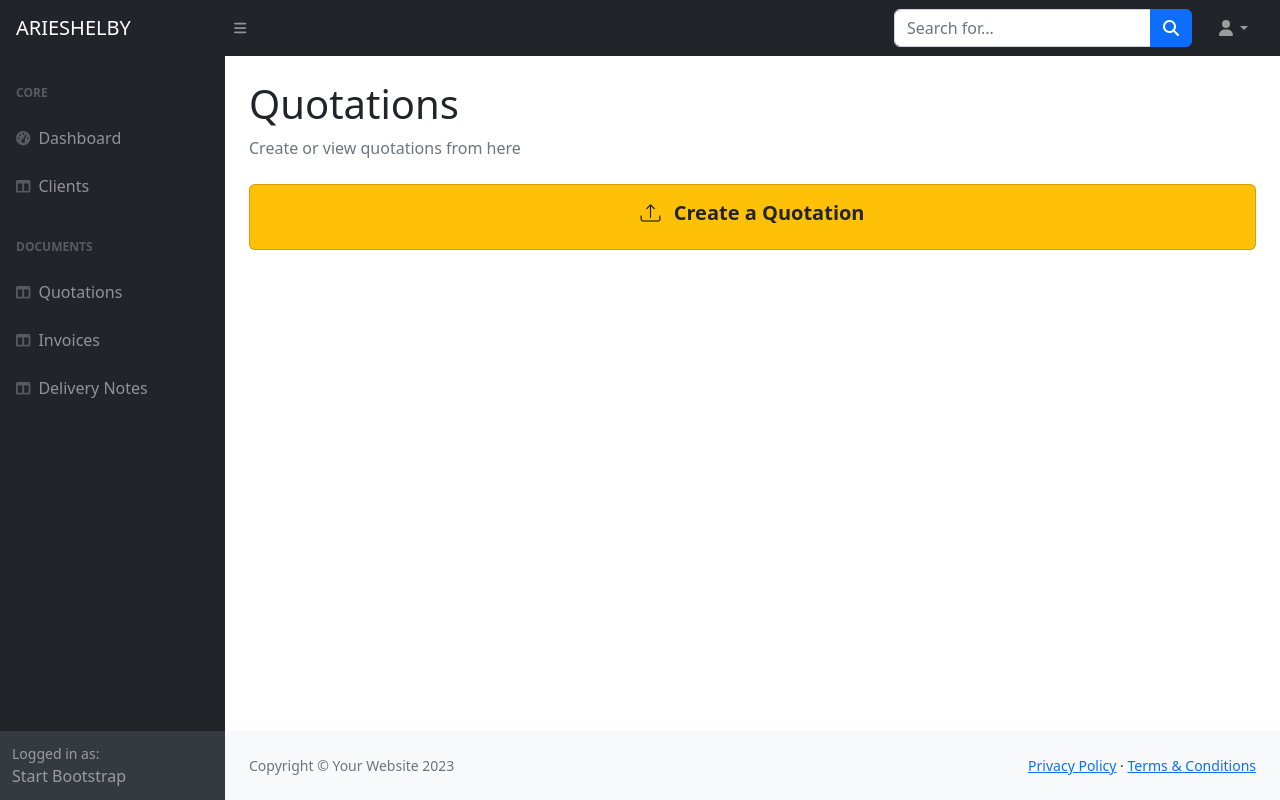
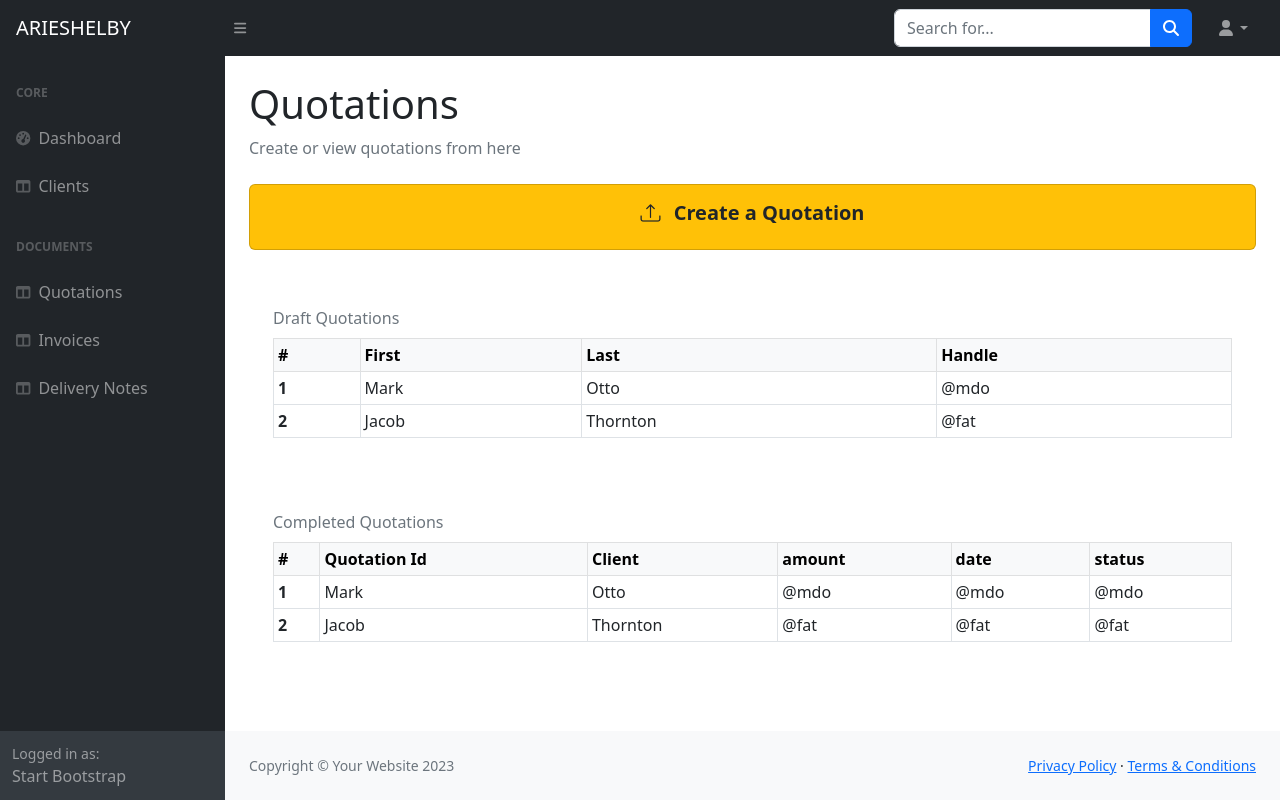
Before and after one commit to stevemacharia/as-document-app, a Django app: page /quotations in a window 1280 px wide. Run offline with Django 4.2, Linux system fonts and the light colour scheme; data that the repository does not hold is empty; some libraries are stand-ins or nearby versions.

```diff
--- a/arieshelby/settings.py
+++ b/arieshelby/settings.py
@@ -40,6 +40,8 @@ INSTALLED_APPS = [
     'django.contrib.sessions',
     'django.contrib.messages',
     'django.contrib.staticfiles',
+    'crispy_forms',
+    "crispy_bootstrap5",
 ]
 
 MIDDLEWARE = [
@@ -144,3 +146,7 @@ MEDIA_ROOT = os.path.join(BASE_DIR, 'media/')
 # https://docs.djangoproject.com/en/4.2/ref/settings/#default-auto-field
 
 DEFAULT_AUTO_FIELD = 'django.db.models.BigAutoField'
+
+CRISPY_ALLOWED_TEMPLATE_PACKS = "bootstrap5"
+
+CRISPY_TEMPLATE_PACK = "bootstrap5"
--- a/documents/forms.py
+++ b/documents/forms.py
@@ -1,7 +1,45 @@
 from django import forms
 from .models import Quotation, QuotationItems, Client
+from crispy_bootstrap5.bootstrap5 import FloatingField
+from django.contrib.admin.widgets import AdminDateWidget
+
+
+class ClientForm(forms.ModelForm):
+    name = forms.CharField()
+    address = forms.CharField()
+    postal_address = forms.CharField(required=False, widget=forms.Textarea)
+
+    class Meta:
+        model = Client
+        fields = ['name', 'address', 'postal_address']
 
 
 class QuotationForm(forms.ModelForm):
-    quotation_id = forms.CharField()
-    customer_id = forms.CharField()
+    STATUS_CHOICES = (
+        ('1', 'Final'),
+        ('0', 'Draft'),
+    )
+    customer = forms.ModelChoiceField(queryset=Client.objects.all(),
+                                      widget=forms.Select(attrs={'class': 'form-control'}))
+    amount = forms.CharField(label="Total Amount")
+    date = forms.DateField(
+        label="Date",
+        required=True,
+        widget=forms.DateInput(format="%Y-%m-%d", attrs={"type": "date"}),
+        input_formats=["%Y-%m-%d"]
+    )
+
+    class Meta:
+        model = Quotation
+        fields = ['customer', 'amount', 'date']
+
+
+class QuotationItemsForm(forms.ModelForm):
+    item = forms.CharField()
+    item_description = forms.CharField(required=False, widget=forms.Textarea)
+    quantity = forms.IntegerField(required=False)
+    price = forms.CharField()
+
+    class Meta:
+        model = QuotationItems
+        fields = ['item', 'item_description', 'quantity', 'price']
--- a/documents/models.py
+++ b/documents/models.py
@@ -1,21 +1,30 @@
 from django.db import models
 from django.utils import timezone
 from django.contrib.auth.models import User
+import uuid
 
 
 # Create your models here.
 class Client(models.Model):
     name = models.CharField(max_length=100)
-    address = models.CharField(max_length=100)
-    postal_address = models.CharField(max_length=100)
+    address = models.CharField(max_length=400)
+    postal_address = models.CharField(max_length=400)
+
+    def __str__(self):
+        return f'{self.name}'
+
+    class Meta:
+        verbose_name = "Clients"
+        verbose_name_plural = 'Clients'
 
 
 class Quotation(models.Model):
-    quotation_id = models.CharField(max_length=100, blank=False, primary_key=True)
+    quotation_id = models.CharField(primary_key=True, default=uuid.uuid4, blank=True, editable=False,
+                                    max_length=100)
     customer_id = models.ForeignKey(Client, on_delete=models.CASCADE)
     amount = models.DecimalField(max_digits=15, decimal_places=2)
     status = models.BooleanField(default="False", null=True, blank=True)
-    quotation_doc = models.FileField(upload_to='quotation', default='default.jpg')
+    quotation_doc = models.FileField(upload_to='quotation', default='default.jpg', null=True, blank=True)
     date = models.DateTimeField(default=timezone.now)
 
 
--- a/documents/templates/documents/base.html
+++ b/documents/templates/documents/base.html
@@ -51,7 +51,7 @@
                                 <div class="sb-nav-link-icon"><i class="fas fa-tachometer-alt"></i></div>
                                 Dashboard
                             </a>
-                            <a class="nav-link" href="#">
+                            <a class="nav-link" href="{% url 'clients' %}">
                                 <div class="sb-nav-link-icon"><i class="fas fa-columns"></i></div>
                                 Clients
                             </a>
--- a/documents/templates/documents/index.html
+++ b/documents/templates/documents/index.html
@@ -11,7 +11,7 @@
                 <div class="card bg-primary text-white mb-4">
                     <div class="card-body">Clients</div>
                     <div class="card-footer d-flex align-items-center justify-content-between">
-                        <a class="small text-white stretched-link" href="#">View Details</a>
+                        <a class="small text-white stretched-link" href="{% url 'clients' %}">View Details</a>
                         <div class="small text-white"><i class="fas fa-angle-right"></i></div>
                     </div>
                 </div>
--- a/documents/templates/documents/quotations.html
+++ b/documents/templates/documents/quotations.html
@@ -1,4 +1,7 @@
 {% extends 'documents/base.html' %}
+{% load crispy_forms_tags %}
+{% load static %}
+
 {% block content %}
     <main>
         <div class="container-fluid px-4">
@@ -7,7 +10,6 @@
                 <li class="breadcrumb-item active">Create or view quotations from here</li>
             </ol>
 
-
             <div class="card bg-warning mb-4">
                 <a class="text-decoration-none text-dark" href="#">
                     <div class="card-body" data-bs-toggle="modal" data-bs-target="#exampleModal">
@@ -15,7 +17,6 @@
                     </div>
                 </a>
             </div>
-
 
             <!-- Start of Upload Modal -->
                 <div class="modal fade" id="exampleModal" tabindex="-1" aria-labelledby="exampleModalLabel" data-bs-backdrop="static" aria-hidden="true">
@@ -26,6 +27,10 @@
                         <button type="button" class="btn-close" data-bs-dismiss="modal" aria-label="Close"></button>
                       </div>
                       <div class="modal-body">
+                          <form method="POST">
+                                {% csrf_token %}
+                                {{ quotation_form|crispy }}
+                          </form>
                       </div>
                       <div class="p-3">
                         <div class="d-grid gap-2">
@@ -38,7 +43,88 @@
             <!-- End of Upload Modal -->
 
 
+
+            {#start of draft quotation tables#}
+                <section class="p-4">
+                    <div class="table-responsive">
+                        <table class="table table-sm caption-top table-hover table-bordered">
+                            <caption>Draft Quotations</caption>
+                            <thead class="table-light">
+                                <tr>
+                                  <th scope="col">#</th>
+                                  <th scope="col">First</th>
+                                  <th scope="col">Last</th>
+                                  <th scope="col">Handle</th>
+                                </tr>
+                            </thead>
+                            <tbody>
+                                <tr>
+                                  <th scope="row">1</th>
+                                  <td>Mark</td>
+                                  <td>Otto</td>
+                                  <td>@mdo</td>
+                                </tr>
+                                <tr>
+                                  <th scope="row">2</th>
+                                  <td>Jacob</td>
+                                  <td>Thornton</td>
+                                  <td>@fat</td>
+                                </tr>
+                            </tbody>
+                        </table>
+                    </div>
+                </section>
+            {# end of quotation tables#}
+
+
+
+            {#start of final quotation tables#}
+                <section class="p-4">
+                    <div class="table-responsive">
+                        <table class="table table-sm caption-top table-hover table-bordered">
+                            <caption>Completed Quotations</caption>
+                            <thead class="table-light">
+                                <tr>
+                                  <th scope="col">#</th>
+                                  <th scope="col">Quotation Id</th>
+                                  <th scope="col">Client</th>
+                                  <th scope="col">amount</th>
+                                  <th scope="col">date</th>
+                                  <th scope="col">status</th>
+                                </tr>
+                            </thead>
+                            <tbody>
+                                <tr>
+                                  <th scope="row">1</th>
+                                  <td>Mark</td>
+                                  <td>Otto</td>
+                                  <td>@mdo</td>
+                                  <td>@mdo</td>
+                                  <td>@mdo</td>
+                                </tr>
+                                <tr>
+                                  <th scope="row">2</th>
+                                  <td>Jacob</td>
+                                  <td>Thornton</td>
+                                  <td>@fat</td>
+                                  <td>@fat</td>
+                                  <td>@fat</td>
+                                </tr>
+                            </tbody>
+                        </table>
+                    </div>
+                </section>
+            {# end of quotation tables#}
+
+
         </div>
     </main>
-
+<script src="https://code.jquery.com/jquery-3.7.1.min.js" integrity="sha256-/JqT3SQfawRcv/BIHPThkBvs0OEvtFFmqPF/lYI/Cxo=" crossorigin="anonymous"></script>
+<script>
+  $(function () {
+    $("#datetimepicker1").datetimepicker({
+      format: 'DD/MM/YYYY HH:mm',
+    });
+  });
+</script>
 {% endblock %}
--- a/documents/urls.py
+++ b/documents/urls.py
@@ -3,4 +3,7 @@ from . import views
 urlpatterns = [
     path('', views.index, name='index'),
     path('quotations', views.quotations, name='quotations'),
+    path('clients', views.clients, name='clients'),
+    path('client_details/<str:id>/', views.client_details, name='client_details'),
+    path('client_delete/<str:id>/', views.client_delete, name='client_delete'),
 ]
--- a/documents/views.py
+++ b/documents/views.py
@@ -1,4 +1,7 @@
-from django.shortcuts import render
+from django.shortcuts import render, redirect
+from django.contrib import messages
+from .forms import QuotationForm, QuotationItemsForm, ClientForm
+from .models import Client, Quotation, QuotationItems
 
 
 # Create your views here.
@@ -7,4 +10,65 @@ def index(request):
 
 
 def quotations(request):
-    return render(request, 'documents/quotations.html')
+    quotation_form = QuotationForm()
+    quotation_items_form = QuotationItemsForm()
+    context = {
+        'quotation_form': quotation_form,
+        'quotation_items_form': quotation_items_form,
+    }
+    return render(request, 'documents/quotations.html', context)
+
+
+def clients(request):
+    if request.method == "POST":
+        client_form = ClientForm(request.POST)
+        if client_form.is_valid():
+            client_form.save()
+            context = {
+                'client_form': client_form,
+            }
+            messages.success(request, f'Added Record Successfully.')
+            return redirect('clients')
+        else:
+            messages.warning(request, f'Failed to save Client details, Kindly retry again. ')
+            return redirect('clients')
+    else:
+        client_form = ClientForm()
+        client_list = Client.objects.all()
+        context = {
+            'client_form': client_form,
+            'client_list': client_list,
+        }
+        return render(request, 'documents/clients.html', context)
+
+
+def client_details(request, id):
+    chosen_client = Client.objects.get(id=id)
+    if request.method == "POST":
+        client_form = ClientForm(request.POST)
+        if client_form.is_valid():
+            client_form.save()
+            context = {
+                'client_form': client_form,
+            }
+            messages.success(request, f'Edited Record Successfully.')
+            return redirect('clients')
+        else:
+            messages.warning(request, f'Failed to save Client details, Kindly retry again. ')
+            return redirect('clients')
+    else:
+        client_form = ClientForm(instance=chosen_client)
+        client_list = Client.objects.all()
+        context = {
+            'client_form': client_form,
+            'client_list': client_list,
+            'chosen_client': chosen_client,
+        }
+        return render(request, 'documents/client_details.html', context)
+
+
+def client_delete(request, id):
+    selected_client = Client.objects.get(id=id)
+    selected_client.delete()
+    messages.success(request, f'Contract deleted successfully')
+    return redirect('clients')
```
Also changed, not shown: documents/admin.py (+7 -0 lines), documents/templates/documents/client_details.html (added, +32 -0 lines), documents/templates/documents/clients.html (added, +106 -0 lines), documents/migrations/0002_alter_quotation_quotation_doc_and_more.py (added).
